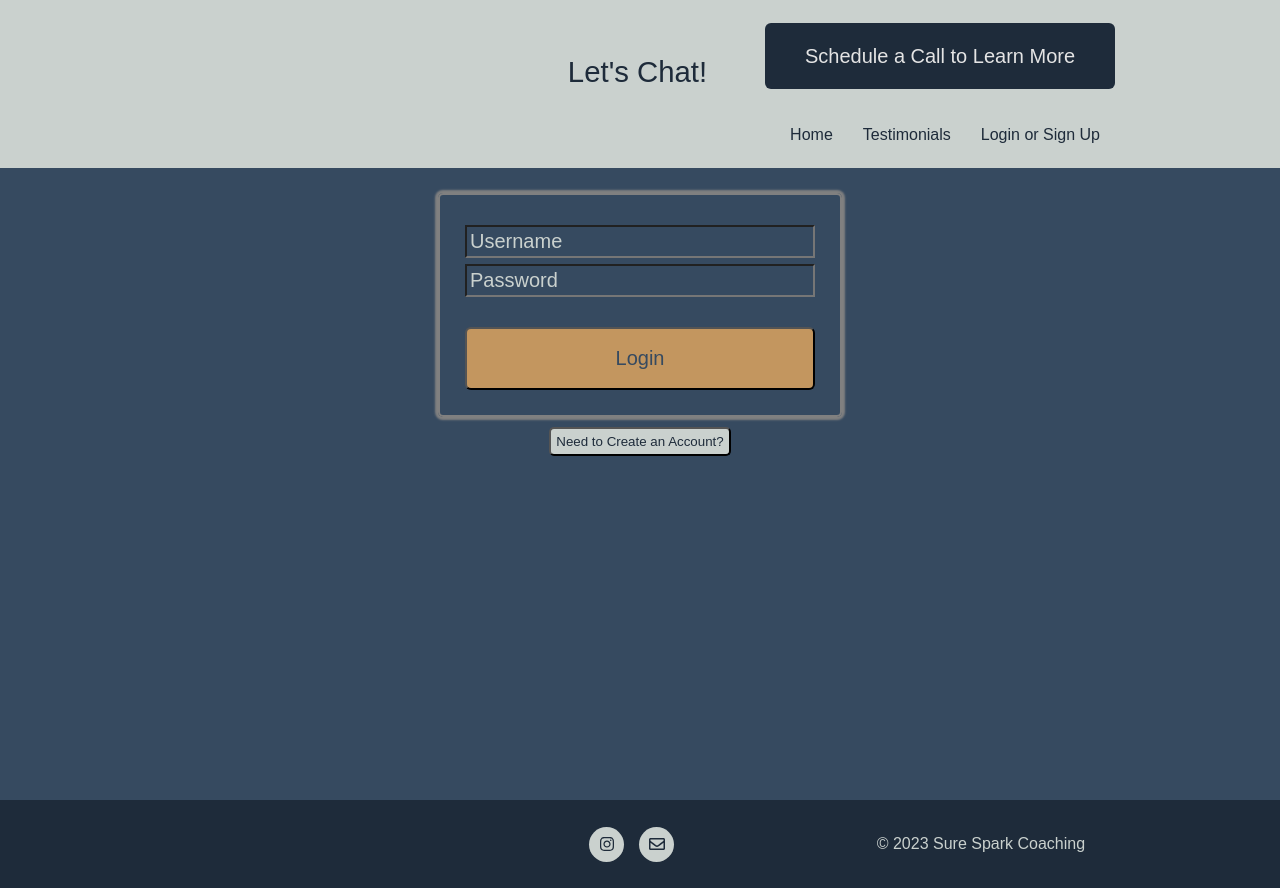
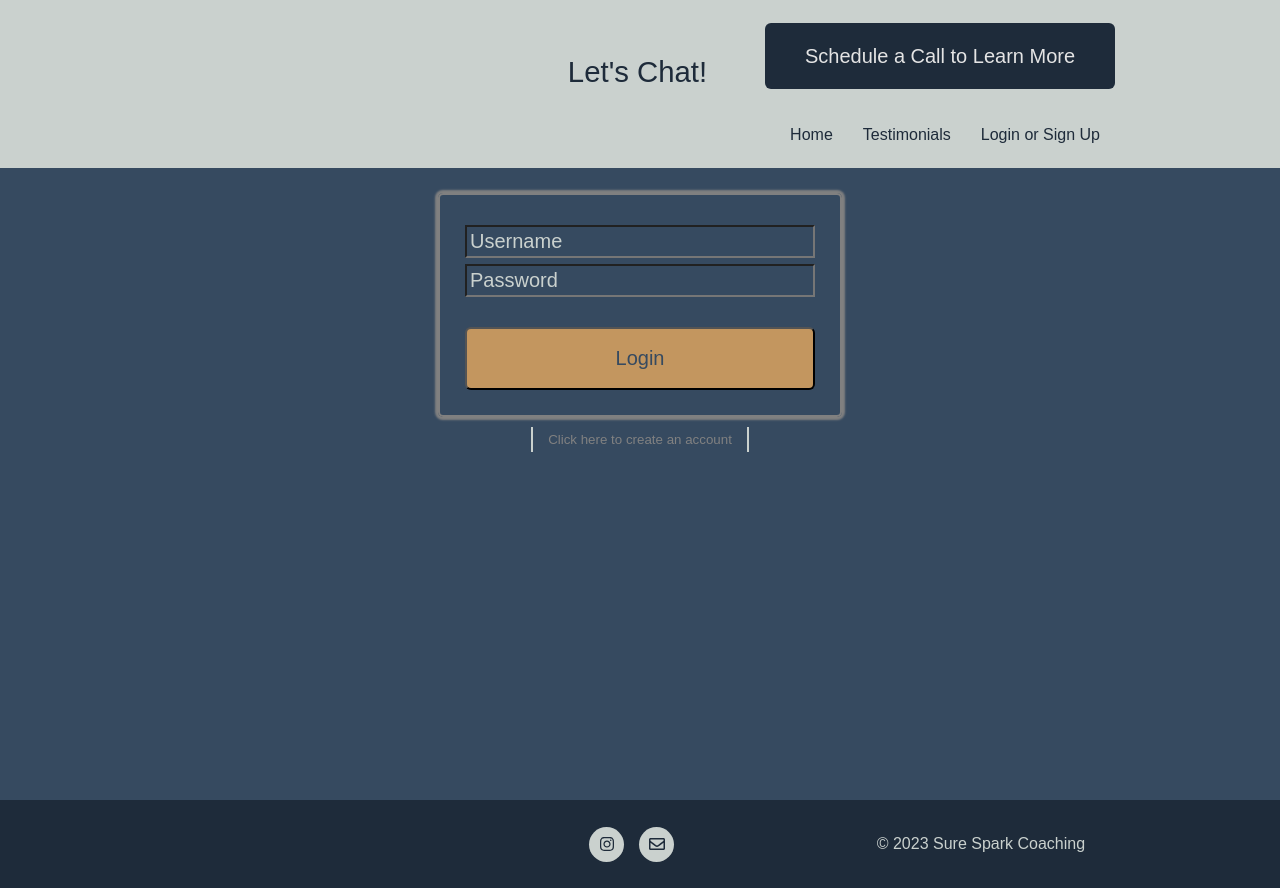
Before and after one commit to johnbrooksby/specsCapstone, a React (Vite) app: page /login in a window 1280 px wide. Built offline with nearby package versions, Linux system fonts and the light colour scheme; a web font is replaced by a local one.

Commit message:
fixes login bug when switching from register form back to login form

```diff
--- a/src/client/App.css
+++ b/src/client/App.css
@@ -76,9 +76,16 @@
 
 .inactive-btn {
   padding: 5px;
-  border-radius: 5px;
-  background-color: #cad1ce;
+  /* border-radius: 5px; */
+  background-color:#364a60;
   margin-top: 10px;
+  border: none;
+  border-left: 2px solid #cad1ce;
+  border-right: 2px solid #cad1ce;
+  color:#818181;
+  cursor: pointer;
+  padding-left: 15px;
+  padding-right: 15px;
 }
 
 
--- a/src/client/components/AddBillModal.jsx
+++ b/src/client/components/AddBillModal.jsx
@@ -27,7 +27,7 @@ const AddBillModal = (props) => {
         <form
           onSubmit={(e) => {
             e.preventDefault();
-
+            // props.setBills(...props.bills, {charge_explanation: reason, amount_due: amount})
             const body = {
               userid: props.userid,
               charge_explanation: reason,
@@ -43,11 +43,11 @@ const AddBillModal = (props) => {
               })
               .catch((err) => console.error(err));
 
+            window.scrollTo(0, 0);
             props.setModal(false);
             // setTimeout(() => {
-              props.setAddedBill(!props.addedBill);
+            props.setAddedBill(!props.addedBill);
             // }, 1250);
-            window.scrollTo(0, 0);
           }}
           className="add_charge_form"
         >
--- a/src/client/components/Billing.jsx
+++ b/src/client/components/Billing.jsx
@@ -47,6 +47,10 @@ const Billing = (props) => {
       totalDue += +charge.amount_due;
     }
 
+    const uncheckTheBox = (func) => {
+      func(false)
+    }
+
     // useEffect(() => {
       return (
         <tr key={charge.id}>
@@ -68,6 +72,7 @@ const Billing = (props) => {
                 type="checkbox"
                 className="paidCheckbox"
                 defaultChecked={isChecked}
+                name={`paid.${charge.id}`}
                 onChange={() => {
                   setIsChecked(!isChecked);
                 }}
@@ -76,15 +81,19 @@ const Billing = (props) => {
                 className="paid_save_btn"
                 htmlFor={`paid.${charge.id}`}
                 onClick={() => {
+                  {`paid.${charge.id}`.paidCheckbox.value = !isChecked}
                   let body = {
                     id: charge.id,
                   };
                   {
                     isChecked
                       ? axios.put("/markaspaid", body).then((res) => {
-                          setIsChecked(false);
+                          console.log("ischecked", isChecked)
+                          uncheckTheBox(setIsChecked)
+                          // setIsChecked(!isChecked);
                           console.log(res.data);
                           setMarkaspaid(!markaspaid);
+                          console.log("ischecked", isChecked)
                         })
                       : alert("You must check a box to mark as paid");
                   }
@@ -107,6 +116,8 @@ const Billing = (props) => {
           userid={props.userid}
           addedBill={addedBill}
           setAddedBill={setAddedBill}
+          bills={props.bills}
+          setBills={props.setBills}
         />
       )}
       <div
--- a/src/client/components/Login.jsx
+++ b/src/client/components/Login.jsx
@@ -163,11 +163,11 @@ const Login = () => {
       )}
       <button className="inactive-btn" onClick={() => {
         setRegister(!register)
-        setLogin('')
+        setUsername('')
         setPassword('')
       }
       }>
-        Need to {register ? "Login" : "Create an Account"}?
+        Click here to {register ? "login" : "create an account"}
       </button>
     </main>
   );
```
